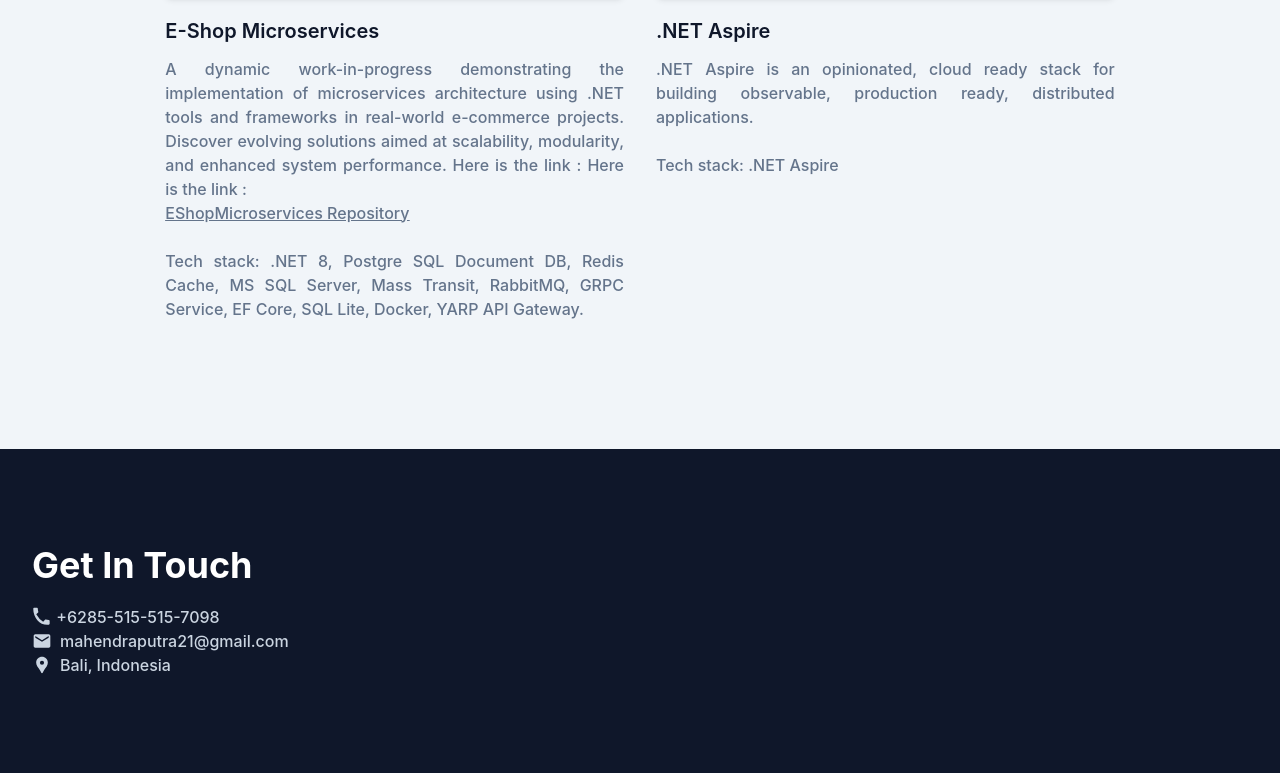
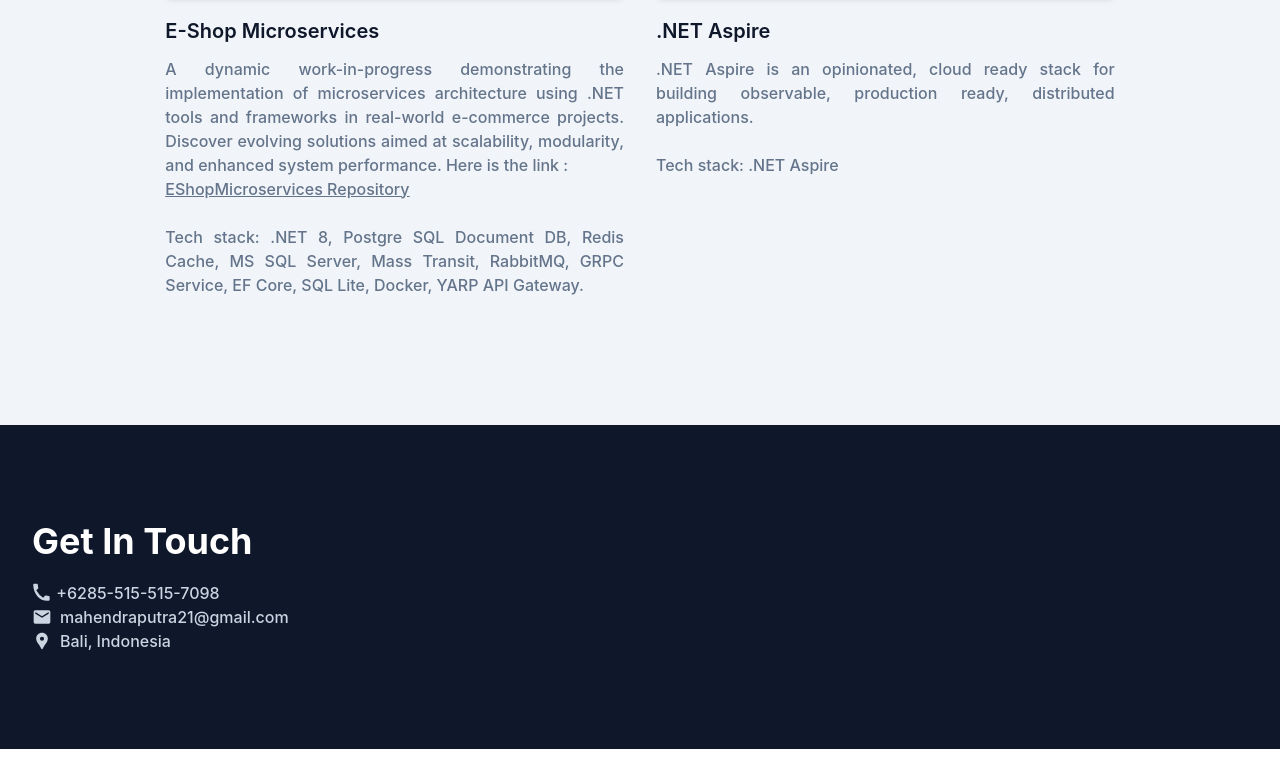
Before and after one commit to mahendraputra21/portofolio, a website: page index.html in a window 1280 px wide. Shown: the part 4592-5365 px from the top of the page. After the commit the page ends 5341 px from the top, so only its background shows below. Drawn offline with Linux system fonts and the light colour scheme.

Commit message:
modified:   index.html

```diff
--- a/index.html
+++ b/index.html
@@ -385,7 +385,9 @@
                 E-Shop Microservices
               </h3>
               <p class="text-base font-medium text-secondary text-justify">
-                A dynamic work-in-progress demonstrating the implementation of microservices architecture using .NET tools and frameworks in real-world e-commerce projects. Discover evolving solutions aimed at scalability, modularity, and enhanced system performance. Here is the link :
+                A dynamic work-in-progress demonstrating the implementation of
+                microservices architecture using .NET tools and frameworks in real-world e-commerce projects.
+                Discover evolving solutions aimed at scalability, modularity, and enhanced system performance.
                 Here is the link :
               <br>
               <u>
```
